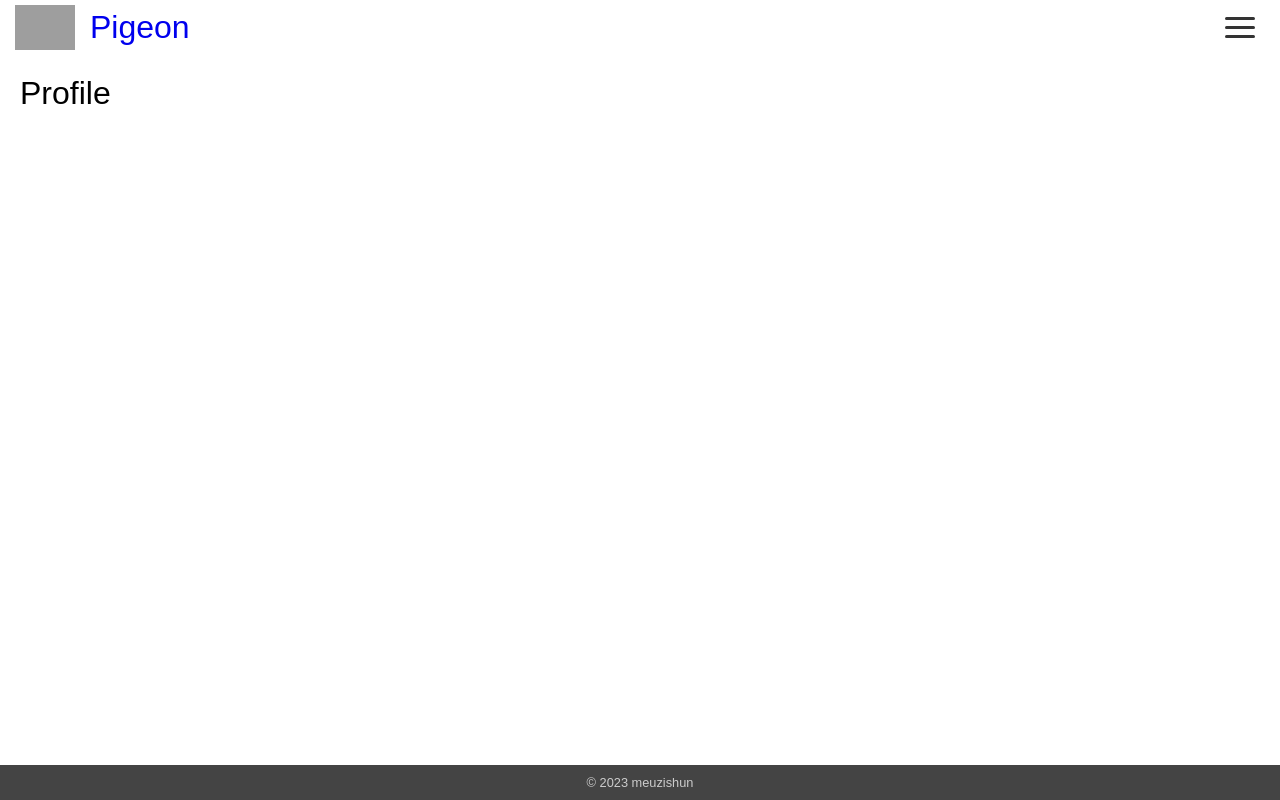
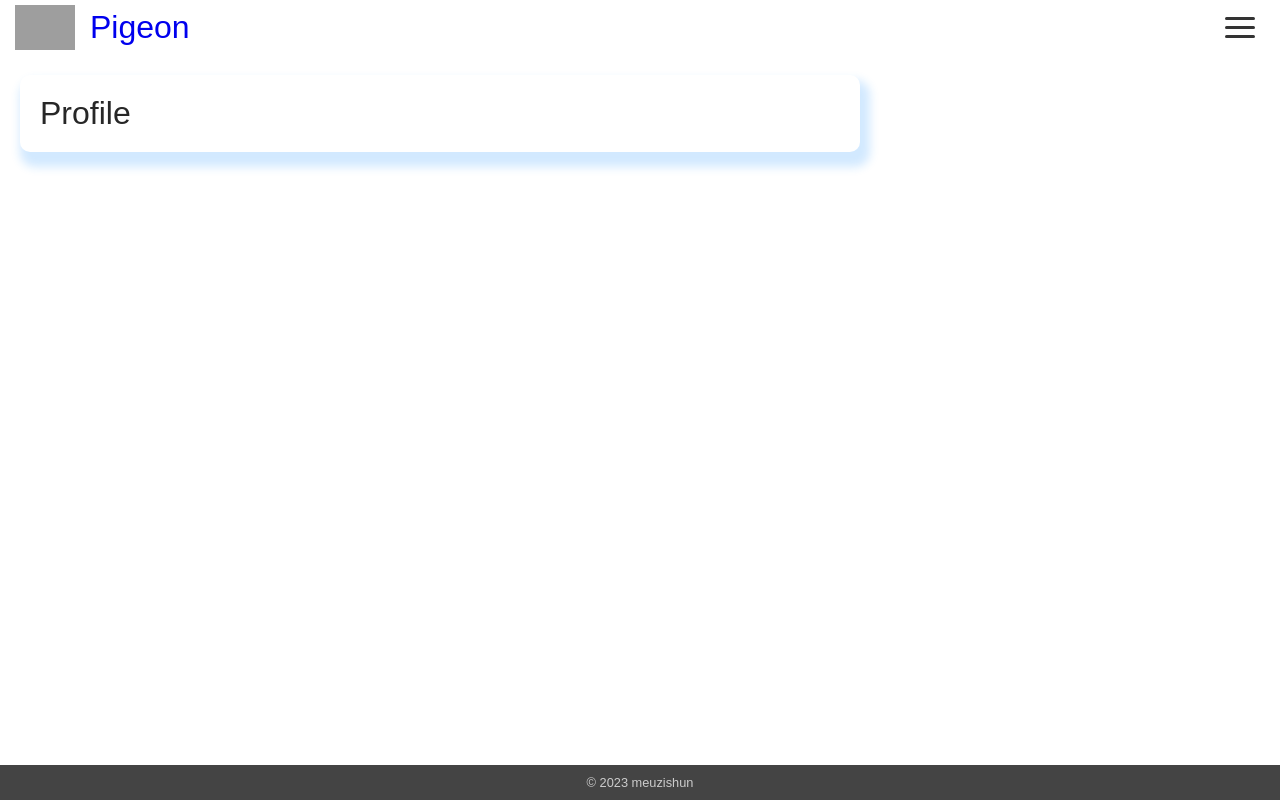
Before and after one commit to meuzishun/messaging_ui, a React (Vite) app: page /profile in a window 1280 px wide. Built offline with nearby package versions, Linux system fonts and the light colour scheme; sample sign-in values are in the browser's storage; grey boxes are pictures that could not be loaded.

Commit message:
Add some more styles to Profile

```diff
--- a/src/components/Profile/Profile.module.scss
+++ b/src/components/Profile/Profile.module.scss
@@ -3,6 +3,10 @@
   flex-direction: column;
   max-width: 800px;
   gap: 30px;
+  padding: 20px;
+  color: var(--almost-black);
+  border-radius: 10px;
+  box-shadow: 5px 10px 10px 5px var(--soft-blue-shadow);
 
   h2 {
     font-size: 2rem;
```
